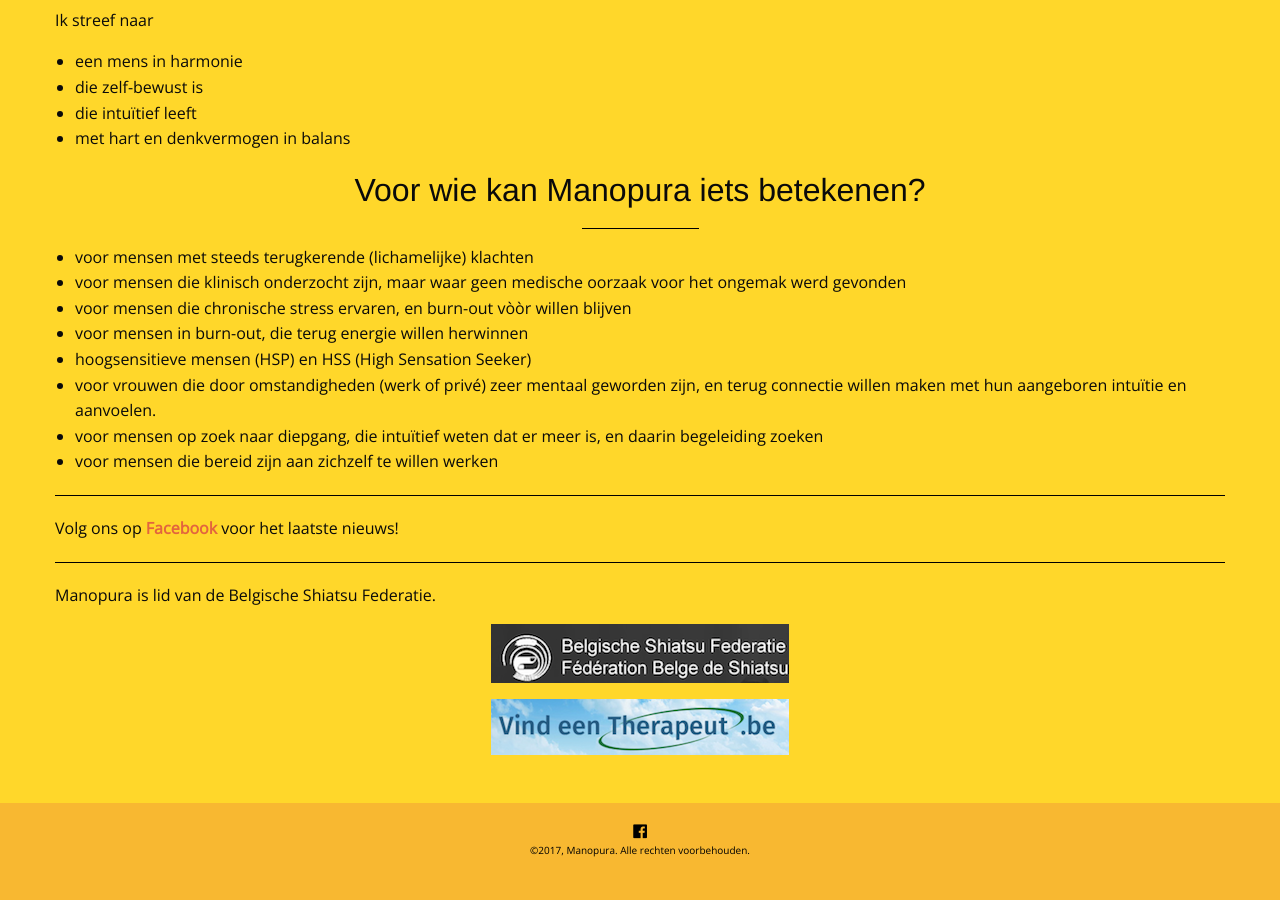
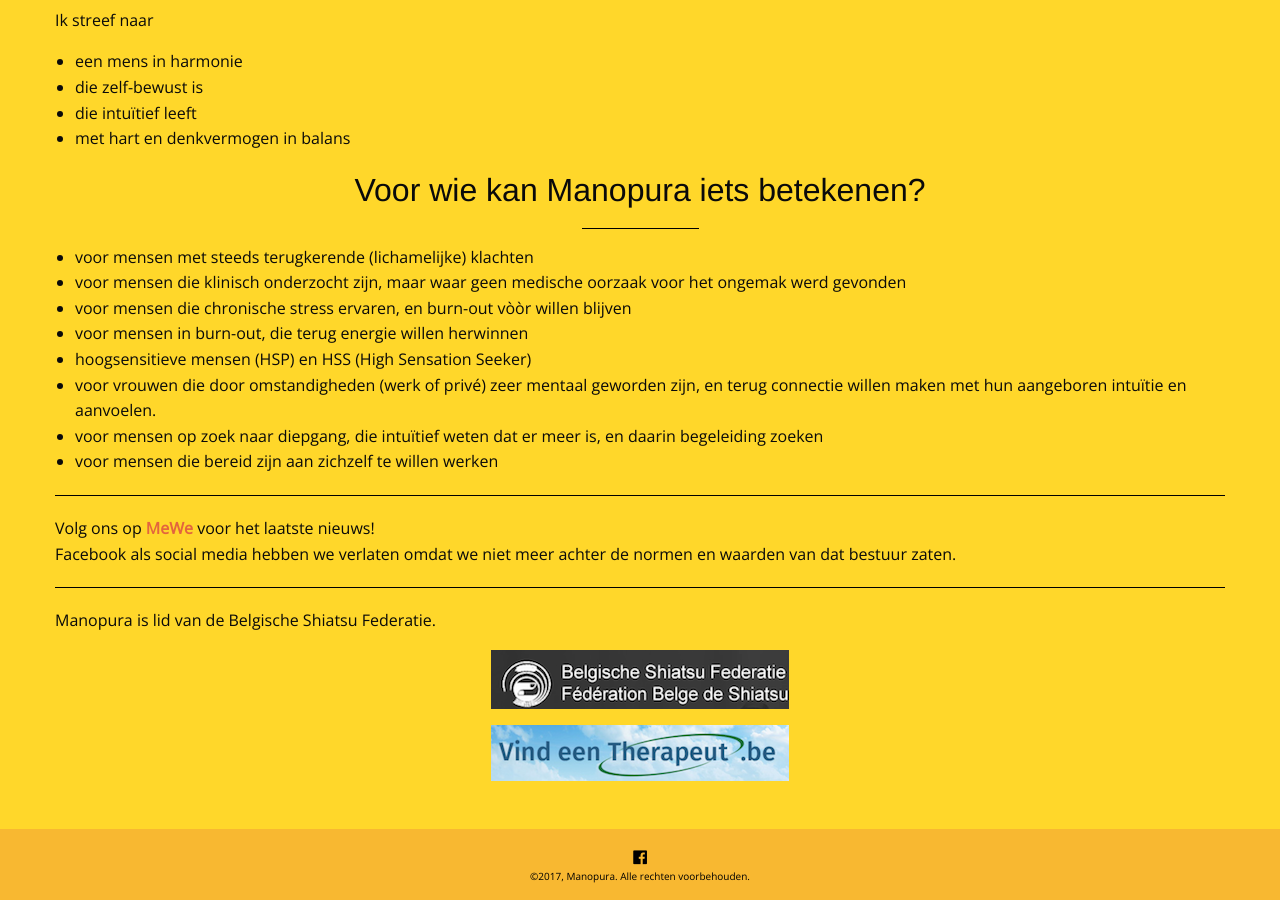
Before and after one commit to manopura/manopura.github.io, a Jekyll site: the page built from index.md, in a window 1280 px wide and 900 px high, scrolled down 2129 px. Built offline with Jekyll 4.4.1, drawn with Linux system fonts in a browser that asks for light colours; nearby versions of some CDN libraries; before the commit the page ends 3003 px from its top, so only the background shows below that.

Commit message:
Update index.md

```diff
--- a/index.md
+++ b/index.md
@@ -73,7 +73,8 @@
 ---
 
 
-Volg ons op [**Facebook**](https://www.facebook.com/manopura/) voor het laatste nieuws!
+Volg ons op [**MeWe**](https://mewe.com/p/manopura-komtotrust-mariandelathauwer) voor het laatste nieuws!
+Facebook als social media hebben we verlaten omdat we niet meer achter de normen en waarden van dat bestuur zaten.
 
 ---
 
```
